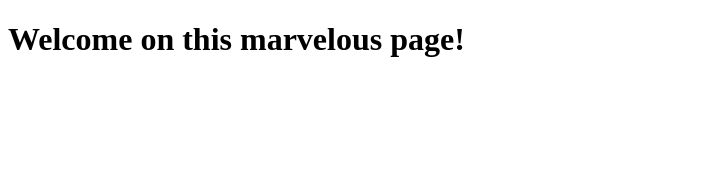
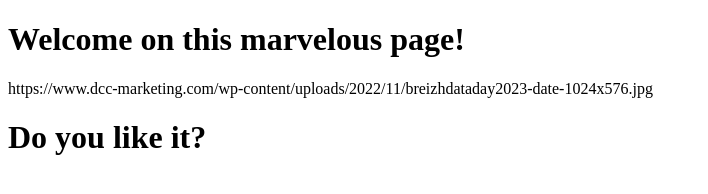
Before and after one commit to DCERT/TotoTest, a plain HTML site: page index.html in a window 1280 px wide. Shown: the whole page, without its empty margins (0-708 px from the left). Drawn offline with Linux system fonts and the light colour scheme.

Commit message:
Update index.html

```diff
--- a/index.html
+++ b/index.html
@@ -8,5 +8,9 @@
 
   <h1> Welcome on this marvelous page! </h1>
 
+  https://www.dcc-marketing.com/wp-content/uploads/2022/11/breizhdataday2023-date-1024x576.jpg
+
+  <h1> Do you like it? </h1>
+
 </body>
 </html>
```
